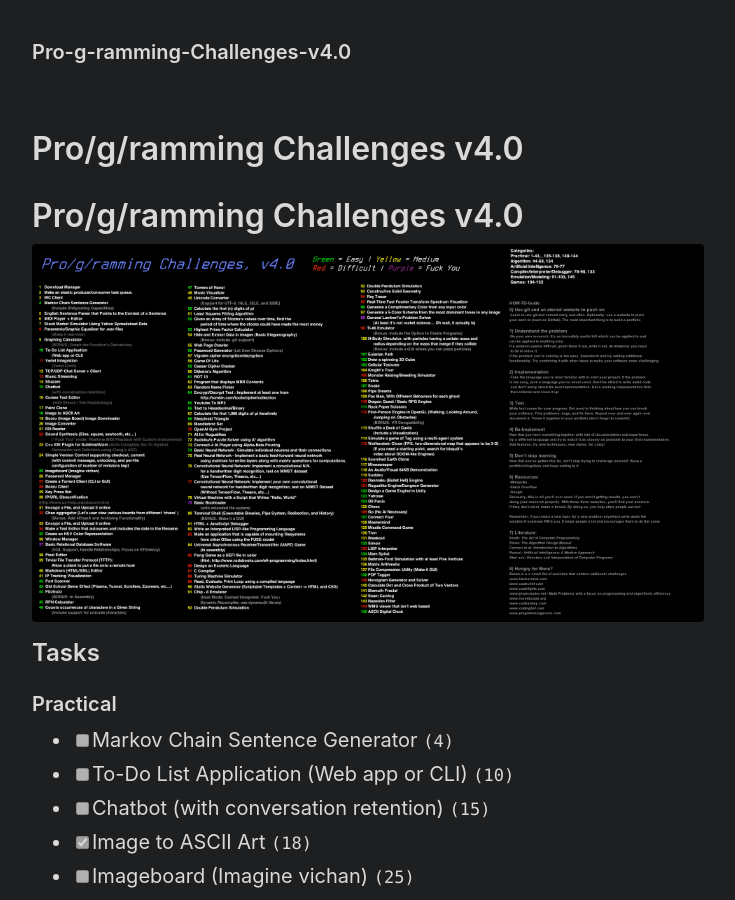
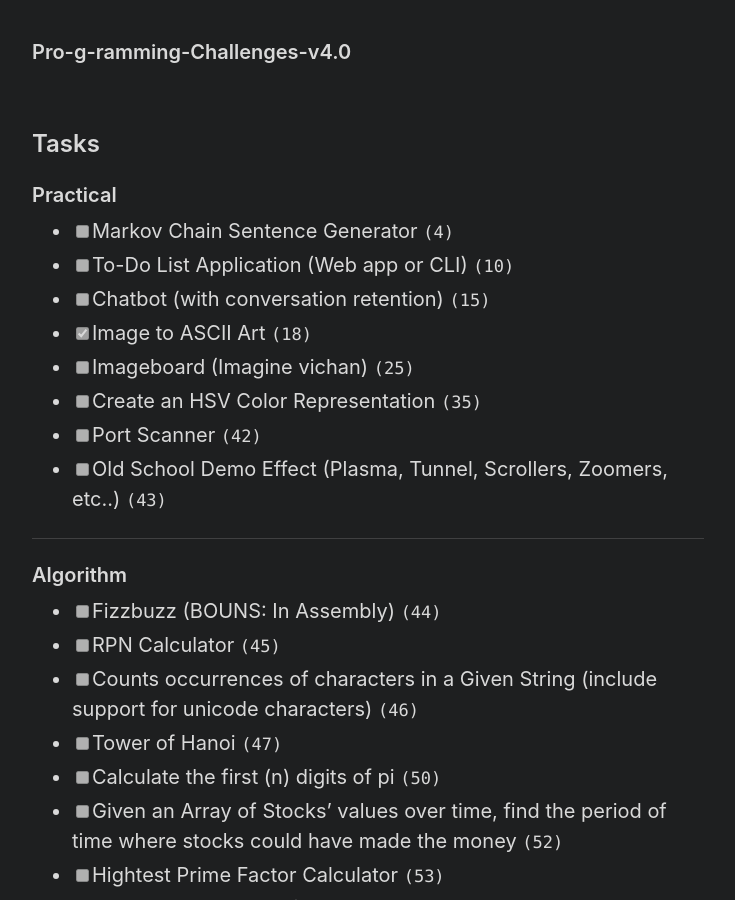
Before and after one commit to y0tka/Pro-g-ramming-Challenges-v4.0, a Jekyll site: the page built from index.md, in a window 1280 px wide and 900 px high. Shown: the whole window, without its empty margins (272-1007 px from the left). Built offline with Jekyll 4.4.1, drawn with Linux system fonts in a browser that asks for light colours; our own code applies the rules of GitHub Pages for plain Markdown files.

Commit message:
Small visual changes

```diff
--- a/_includes/head.html
+++ b/_includes/head.html
@@ -5,7 +5,4 @@
   <title>Programming challenges 4</title>
 
   <link rel="stylesheet" href="{{ 'styles.css' | relative_url }}">
-  <link rel="shortcut icon" href="{{ '/assets/favicon.ico' | relative_url }}">
-  <link rel="alternate" type="application/atom+xml" title="{{ site.title }}" href="{{ 'atom.xml' | relative_url }}">
-
 </head>
--- a/_layouts/page.html
+++ b/_layouts/page.html
@@ -3,6 +3,5 @@ layout: default
 ---
 
 <article class="page">
-  <h1 class="page-title">{{ page.title }}</h1>
   {{ content }}
 </article>
--- a/index.md
+++ b/index.md
@@ -2,9 +2,6 @@
 layout: page
 permalink: /
 ---
-# Pro/g/ramming Challenges v4.0
-
-![](../image.png)
 
 ## Tasks
 
@@ -91,3 +88,6 @@ Below is a s small list of websites that contain additional challenges:
 - codeabbey.com
 - codingbat.com
 - programmingpraxis.com
+
+
+![](image.png)
```
